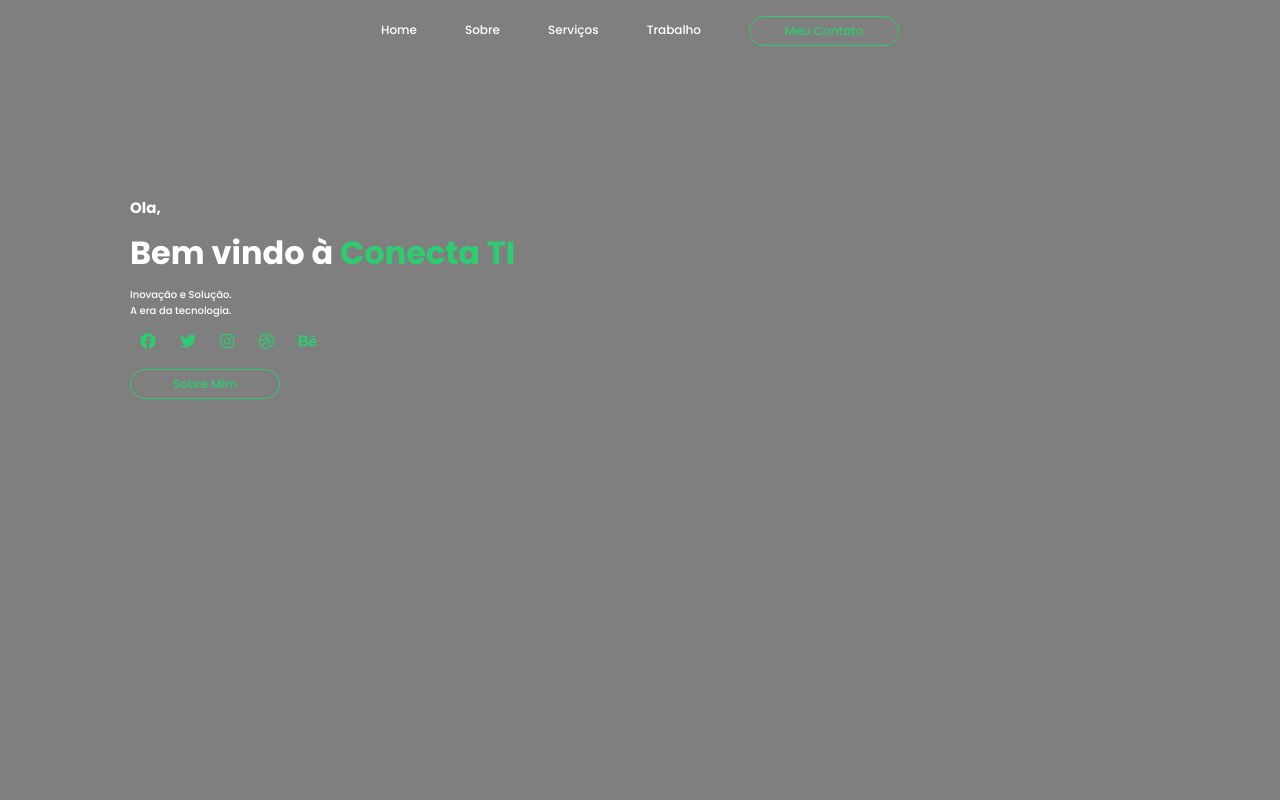
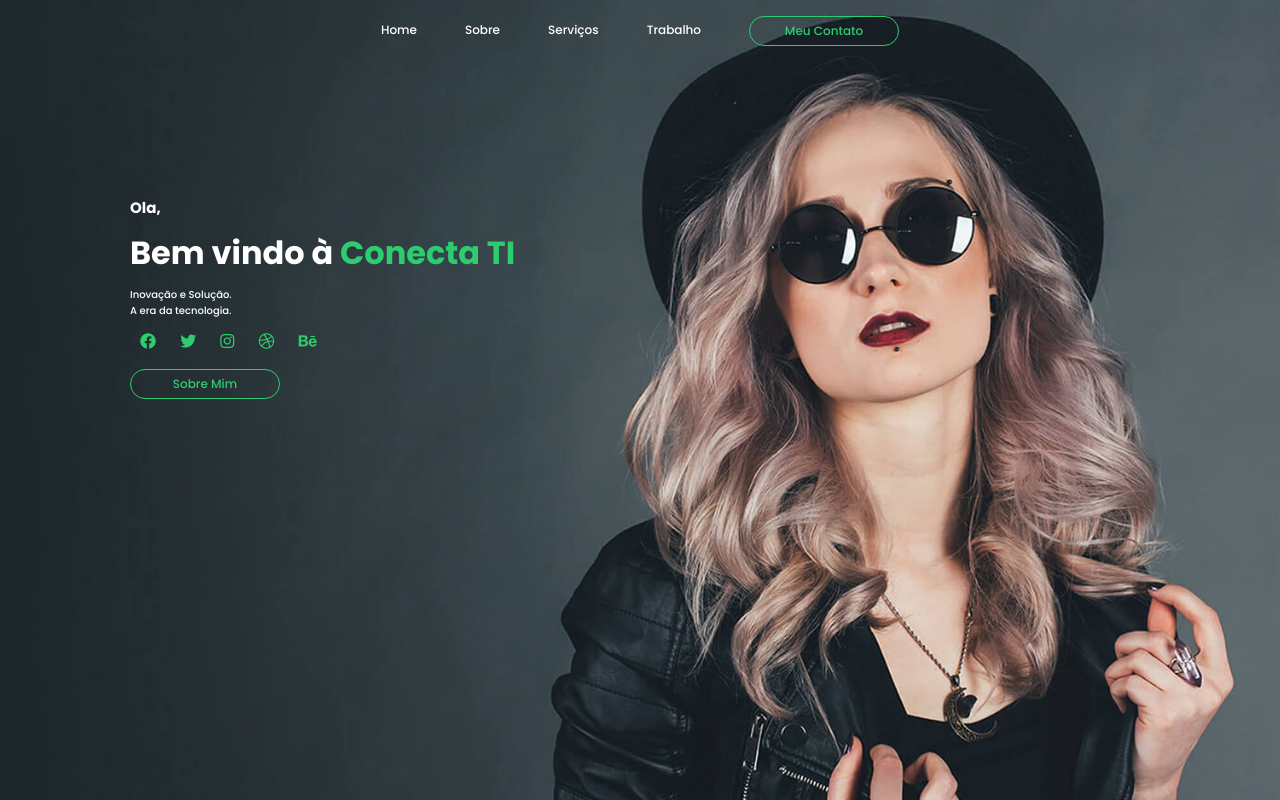
Before and after one commit to higorsantosti/ConectaTI, a plain HTML site: page index.html in a window 1280 px wide. Drawn offline with nearby package versions, Linux system fonts and the light colour scheme.

Commit message:
correcao css beckground

```diff
--- a/style.css
+++ b/style.css
@@ -15,13 +15,13 @@ body{
 
 
 
-.background{
-    background: linear-gradient(rgba(0, 0, 0, 0.5), rgba(0, 0, 0, 0.5)),url(./img/background.jpg);
+.background {
+    background-image: url('background.jpg');
     background-size: cover;
     background-position: center;
+    background-repeat: no-repeat; /* Adicione esta linha */
     width: 100%;
     height: 100vh;
-
 }
 
 header{
```
